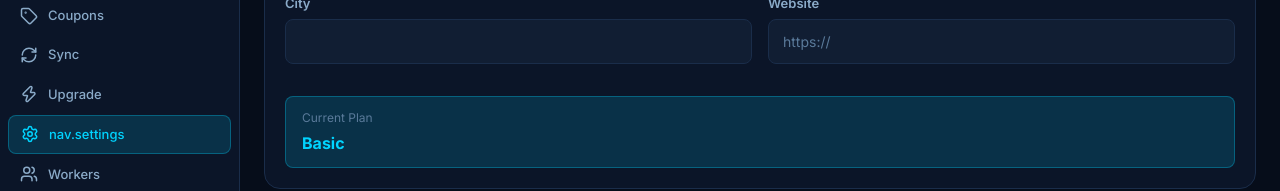
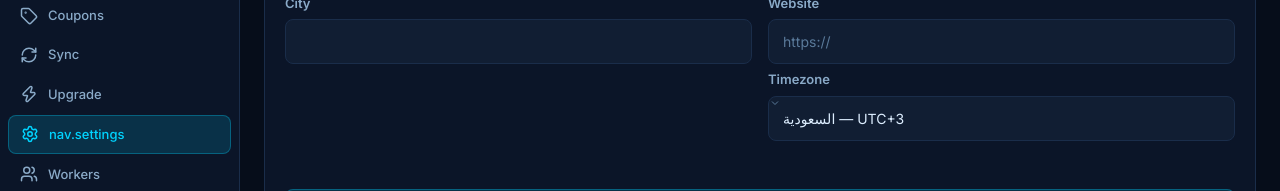
Before and after one commit to abduallaziz/sefay-web, a Next.js app: page /en/dashboard/settings in a window 1280 px wide. Shown: the part 514-705 px from the top of the page. Built offline with nearby package versions, Linux system fonts and the light colour scheme; no server answers; the database is empty; sample sign-in values are in the browser's storage.

Commit message:
feat: timezone setting

```diff
--- a/src/app/[locale]/dashboard/settings/page.tsx
+++ b/src/app/[locale]/dashboard/settings/page.tsx
@@ -27,6 +27,7 @@ export default function SettingsPage() {
   const [phone, setPhone] = useState('')
   const [city, setCity] = useState('')
   const [website, setWebsite] = useState('')
+  const [timezone, setTimezone] = useState('Asia/Riyadh')
   const [logoUrl, setLogoUrl] = useState('')
   const [uploading, setUploading] = useState(false)
 
@@ -63,6 +64,7 @@ export default function SettingsPage() {
         setCity(data.city || '')
         setWebsite(data.website || '')
         setLogoUrl(data.logo_url || '')
+        setTimezone(data.timezone || 'Asia/Riyadh')
         setTaxRate(data.tax_rate !== null ? String(data.tax_rate) : '15')
         setTaxNumber(data.tax_number || '')
         const s = data.settings || {}
@@ -108,6 +110,7 @@ export default function SettingsPage() {
           city,
           website,
           logo_url: logoUrl || null,
+          timezone,
           tax_rate: taxRate === '' ? 0 : Number(taxRate),
           tax_number: taxNumber,
           settings: {
@@ -302,6 +305,22 @@ export default function SettingsPage() {
               <label className="form-label">{t('website')}</label>
               <input id="s-web" name="s-web" className="form-input"
                 value={website} onChange={e => setWebsite(e.target.value)} placeholder="https://" />
+                <div className="form-group">
+              <label className="form-label">
+                {locale === 'ar' ? 'المنطقة الزمنية' : 'Timezone'}
+              </label>
+              <select className="form-input form-select"
+                  value={timezone} onChange={e => setTimezone(e.target.value)}>
+                  <option value="Asia/Riyadh">السعودية — UTC+3</option>
+                  <option value="Asia/Dubai">الإمارات — UTC+4</option>
+                  <option value="Asia/Kuwait">الكويت — UTC+3</option>
+                  <option value="Asia/Qatar">قطر — UTC+3</option>
+                  <option value="Asia/Bahrain">البحرين — UTC+3</option>
+                  <option value="Asia/Muscat">عُمان — UTC+4</option>
+                  <option value="Africa/Cairo">مصر — UTC+2</option>
+                  <option value="Europe/London">لندن — UTC+0</option>
+              </select>
+            </div>
             </div>
           </div>
 
```
